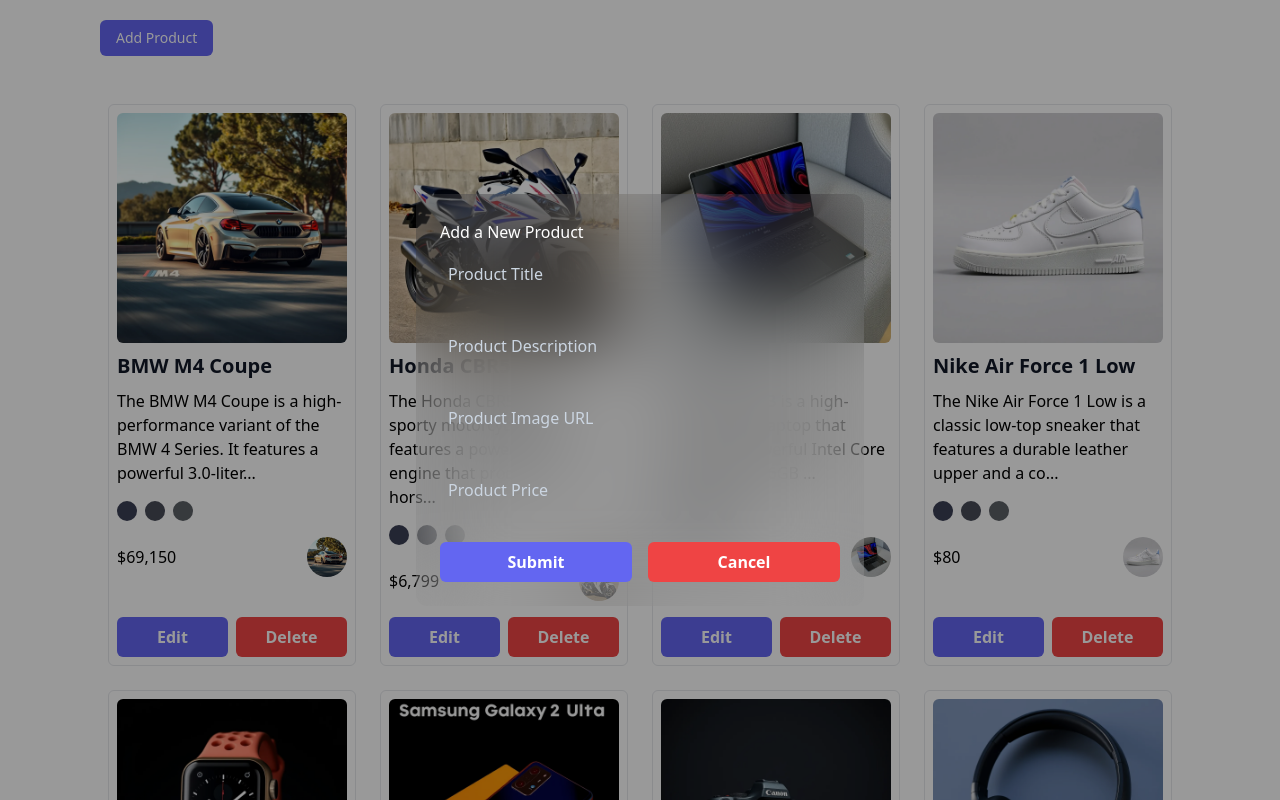
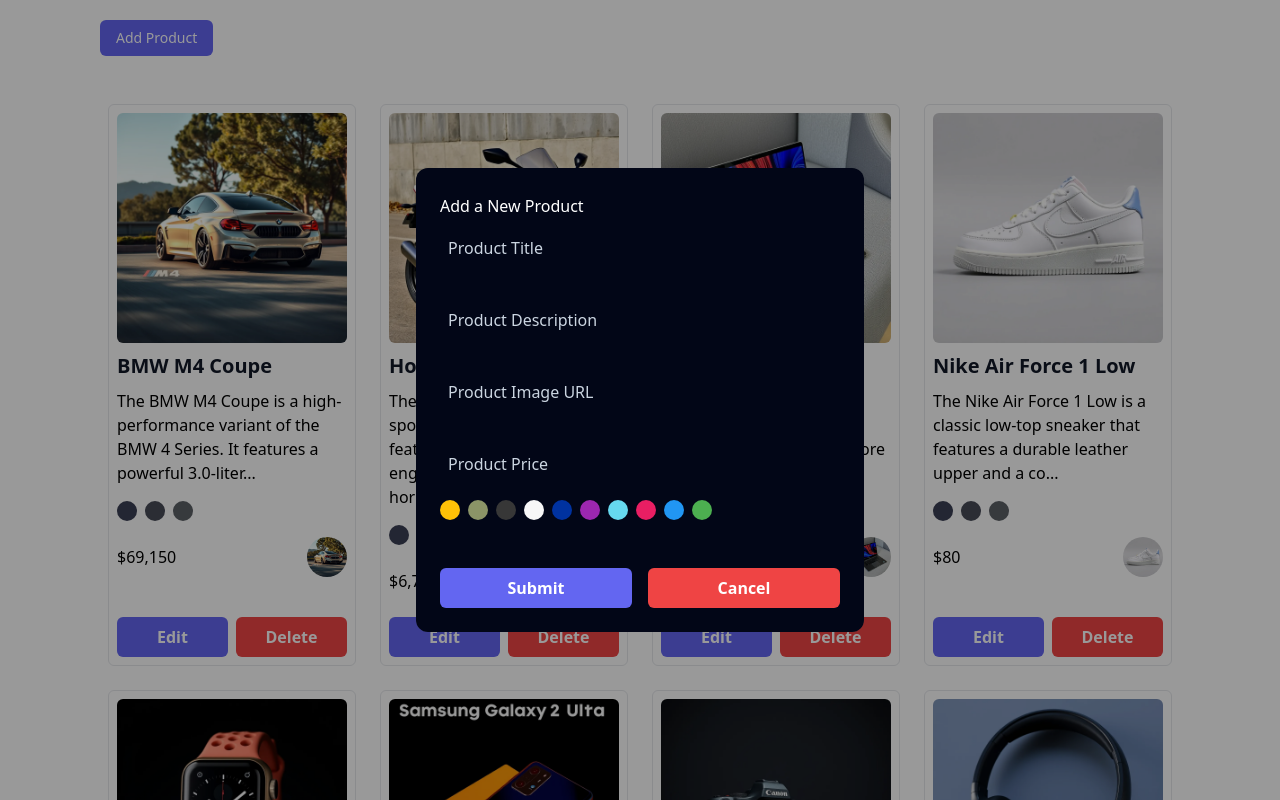
Before and after one commit to nourmohamed45/product-controller, a React (Vite) app: page / in a window 1280 px wide. Both pictures are taken after a click on the button "Add Product". Shown: the top 800 px of the page. Built offline with nearby package versions, Linux system fonts and the light colour scheme.

Commit message:
Add select color feature

```diff
--- a/src/App.tsx
+++ b/src/App.tsx
@@ -1,12 +1,13 @@
 import { ChangeEvent, MouseEvent, useState } from "react";
 import ProductCard from "./components/ProductCard";
 import Modal from "./components/ui/Modal";
-import { formInputsList, productList } from "./data";
+import { formInputsList, productColors, productList } from "./data";
 import Button from "./components/ui/Button";
 import Input from "./components/ui/Input";
 import { IProduct } from "./interfaces";
 import { productValidator } from "./validation";
 import ErrorMessage from "./components/ErrorMessage";
+import CircleColor from "./components/CircleColor";
 
 const App = () => {
   // ------------ Variables ------------
@@ -31,7 +32,10 @@
     price: "",
   });
 
-  console.log(errorMsg.title)
+  const [tempColor, setTempColor] = useState<string[]>([]);
+  console.log(tempColor);
+
+  // console.log(errorMsg.title)
 
   // ------------ Functions ------------
   function open() {
@@ -64,12 +68,12 @@
     console.log(hasErrors);
     if (!hasErrors) {
       setErrorMsg({
-        title: errors.title || '',
-        description: errors.description || '',
-        imageURL: errors.imageURL || '',
-        price: errors.price || '',
+        title: errors.title || "",
+        description: errors.description || "",
+        imageURL: errors.imageURL || "",
+        price: errors.price || "",
       });
-      console.log(errors)
+      console.log(errors);
       return;
     }
     console.log("Sending Form Submit");
@@ -99,6 +103,27 @@
     );
   });
 
+  const renderProductColor = () => {
+    return productColors.map((color) => {
+      return (
+        <CircleColor
+          key={color}
+          color={color}
+          onClick={() => {
+            if (tempColor.includes(color)) {
+              setTempColor((prev) =>
+                prev.filter((prevColor) => prevColor !== color)
+              );
+              return;
+            }
+            setTempColor((prev) => [...prev, color]);
+          }}
+          style={{opacity: tempColor.includes(color) ? ".3" : "1",scale: tempColor.includes(color) ? ".8" : "1", backgroundColor: color}}
+        />
+      );
+    });
+  };
+
   return (
     <main className="container mx-auto">
       <Button
@@ -114,6 +139,22 @@
 
       <Modal isOpen={isOpen} close={close} title="Add a New Product">
         <div className="space-y-6">{renderFormInputList}</div>
+
+        <div className="flex items-center space-x-2 my-4">
+          {renderProductColor()}
+        </div>
+        <div className="flex items-center space-x-1 flex-wrap justify-end my-4">
+          {tempColor.map((color) => {
+            return (
+              <span
+                className="rounded mb-2 "
+                style={{ backgroundColor: color }}
+              >
+                {color}
+              </span>
+            );
+          })}
+        </div>
         <div className="mt-8 flex gap-4">
           <Button
             type="submit"
--- /dev/null
+++ b/src/components/CircleColor.tsx
@@ -0,0 +1,13 @@
+import { HTMLAttributes } from "react";
+
+interface IProps extends HTMLAttributes<HTMLSpanElement> {
+  color: string;
+}
+
+const CircleColor = ({color, ...rest}: IProps) => {
+  return (
+    <span className={`block w-5 h-5 rounded-full cursor-pointer`} style={{backgroundColor: color}} {...rest}/>
+  )
+}
+
+export default CircleColor
--- a/src/components/ui/Modal.tsx
+++ b/src/components/ui/Modal.tsx
@@ -26,7 +26,7 @@
         <div className="flex min-h-full items-center justify-center p-4">
           <DialogPanel
             transition
-            className="w-full max-w-md rounded-xl bg-white/7 p-6 backdrop-blur-2xl duration-300 ease-out data-[closed]:transform-[scale(95%)] data-[closed]:opacity-0"
+            className="w-full max-w-md rounded-xl bg-slate-950 p-6 backdrop-blur-2xl duration-300 ease-out data-[closed]:transform-[scale(95%)] data-[closed]:opacity-0"
           >
             {title && (
               <DialogTitle
--- a/src/data/index.ts
+++ b/src/data/index.ts
@@ -1,4 +1,3 @@
-
 import { nanoid } from "nanoid";
 import { IFormInput, IProduct } from "../interfaces";
 
@@ -198,5 +197,18 @@
     name: "price",
     label: "Product Price",
     type: "number",
-  }
-]
+  },
+];
+
+export const productColors: string[] = [
+  "#FFC107",
+  "#8B9467",
+  "#373737",
+  "#F7F7F7",
+  "#0032A0",
+  "#9C27B0",
+  "#66D9EF",
+  "#E91E63",
+  "#2196F3",
+  "#4CAF50",
+];
```
Also changed, not shown: 1 other file (tests, documents, lock files or other folders).
